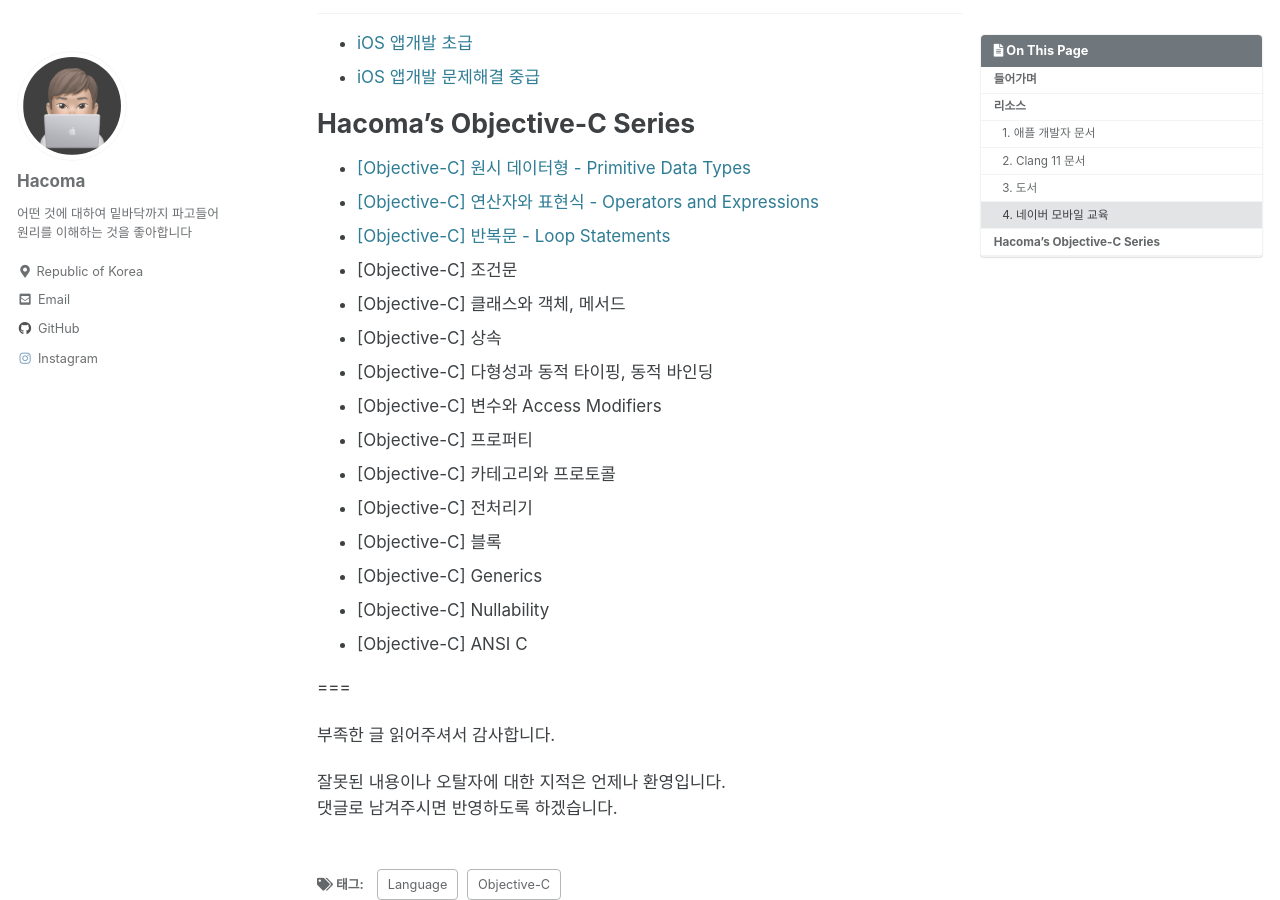
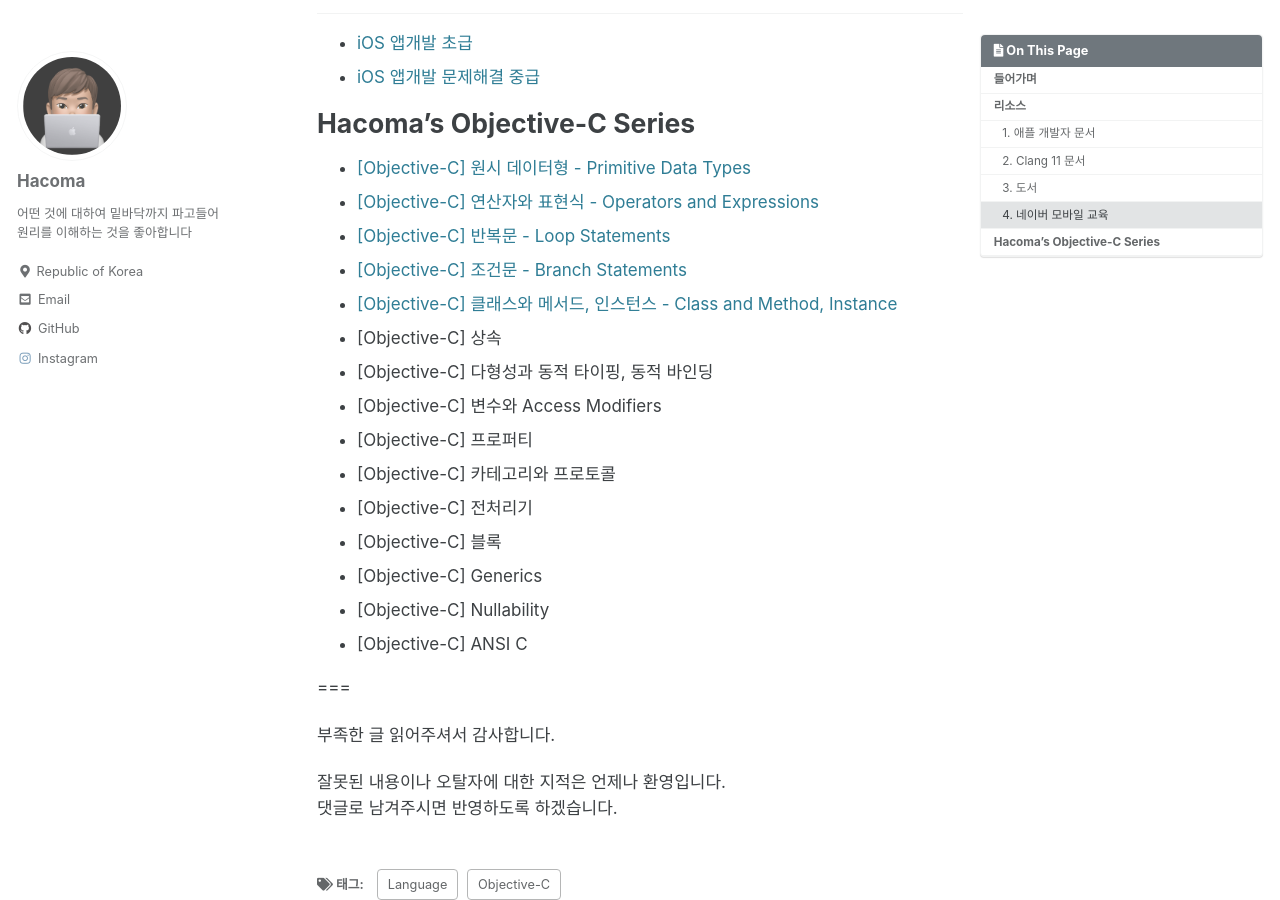
Before and after one commit to hacoma/hacoma.github.io, a Jekyll site: the page built from _posts/development/language/objective-c/2019-11-14-study-resource-collections.md, in a window 1280 px wide and 900 px high, scrolled down 1978 px. Built offline with Jekyll 4.4.1, drawn with Linux system fonts in a browser that asks for light colours; cached includes are drawn as plain includes; comment, search, counter and statistics services are not loaded.

Commit message:
fix: Modify post [Objective-C] 스터디 리소스 모음

```diff
--- a/_posts/development/language/objective-c/2019-11-14-study-resource-collections.md
+++ b/_posts/development/language/objective-c/2019-11-14-study-resource-collections.md
@@ -67,8 +67,8 @@ Objective-C 언어 자체에서는 클래스 기반의 스트링, 넘버 및 컬
 - [[Objective-C] 원시 데이터형 - Primitive Data Types](https://hacoma.github.io/development/language/objective-c/primitive-data-types/)
 - [[Objective-C] 연산자와 표현식 - Operators and Expressions](https://hacoma.github.io/development/language/objective-c/operators-and-expressions/)
 - [[Objective-C] 반복문 - Loop Statements](https://hacoma.github.io/development/language/objective-c/loop-statements/)
-- [Objective-C] 조건문
-- [Objective-C] 클래스와 객체, 메서드
+- [[Objective-C] 조건문 - Branch Statements](https://hacoma.github.io/development/language/objective-c/branch-statements/)
+- [[Objective-C] 클래스와 메서드, 인스턴스 - Class and Method, Instance](https://hacoma.github.io/development/language/objective-c/class-instance-method/)
 - [Objective-C] 상속
 - [Objective-C] 다형성과 동적 타이핑, 동적 바인딩
 - [Objective-C] 변수와 Access Modifiers
```
